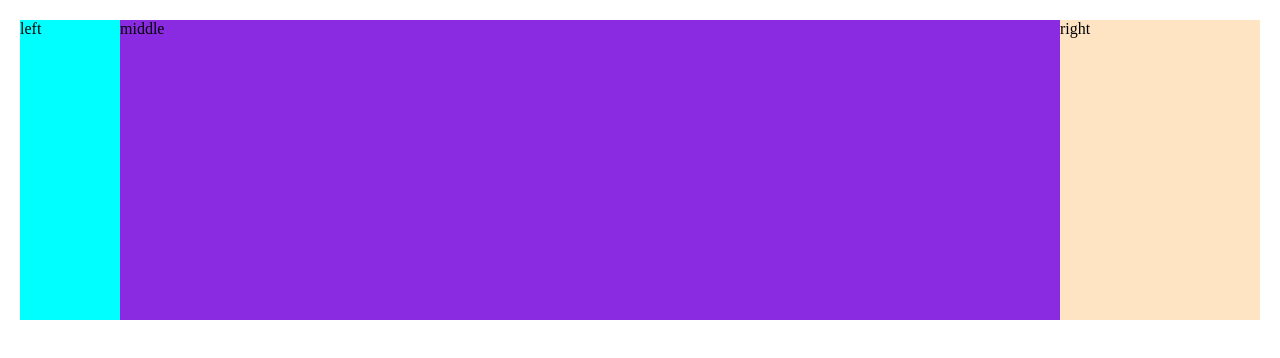
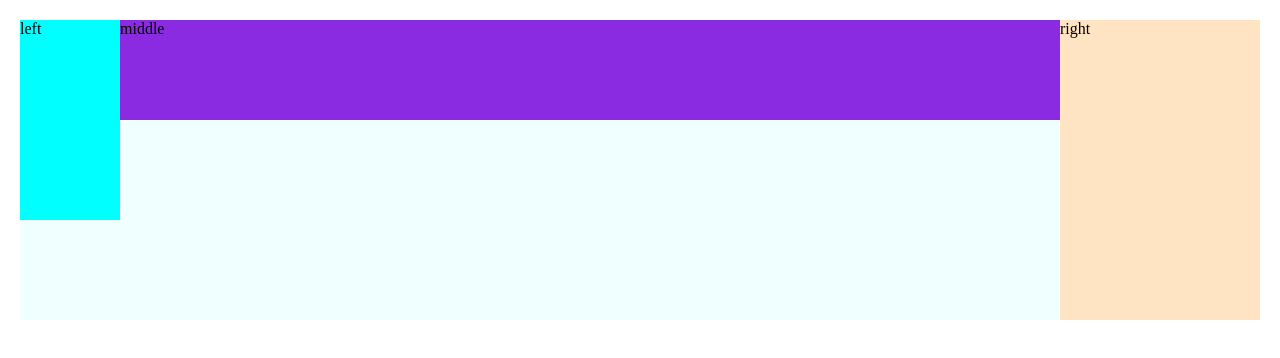
Before and after one commit to Niulinbo/hellobq.github.io, a plain HTML site: page index.html in a window 1280 px wide. Drawn offline with Linux system fonts and the light colour scheme.

Commit message:
feat: 三栏布局，flex middle 优先加载

```diff
--- a/index.html
+++ b/index.html
@@ -11,8 +11,8 @@
 
 <body>
   <div class="wrap">
+    <div id="middle">middle</div>
     <div id="left">left</div>
-    <div id="middle">middle</div>
     <div id="right">right</div>
   </div>
 </body>
--- a/style.css
+++ b/style.css
@@ -10,27 +10,24 @@ body {
 .wrap {
   min-width: 600px;
   background-color: azure;
-  display: table;
-  width: 100%;
-}
-
-.wrap > div {
-  display: table-cell;
+  display: flex;
 }
 
 #left {
-  width: 100px;
+  order: -1;
+  flex: 0 0 100px;
   height: 200px;
   background-color: aqua;
 }
 
 #right {
-  width: 200px;
+  flex: 0 0 200px;
   height: 300px;
   background-color: bisque;
 }
 
 #middle {
+  flex: 1;
   height: 100px;
   background-color: blueviolet;
 }
```
Also changed, not shown: 1 other file.
